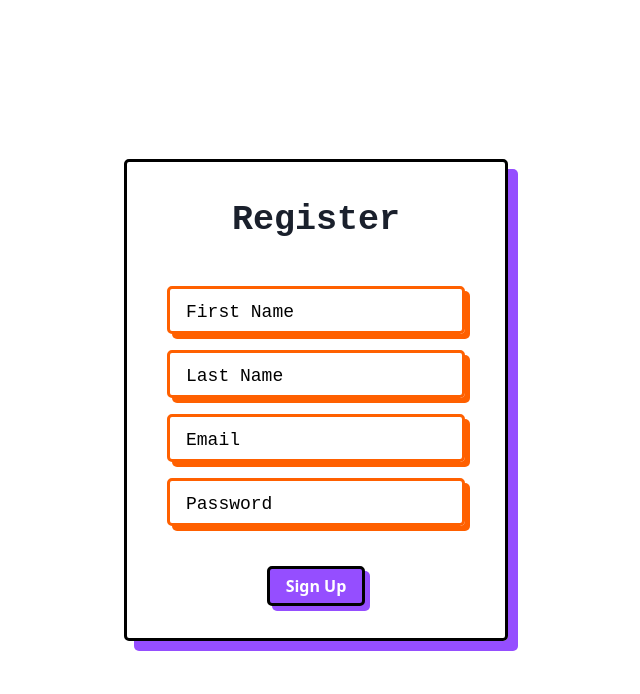
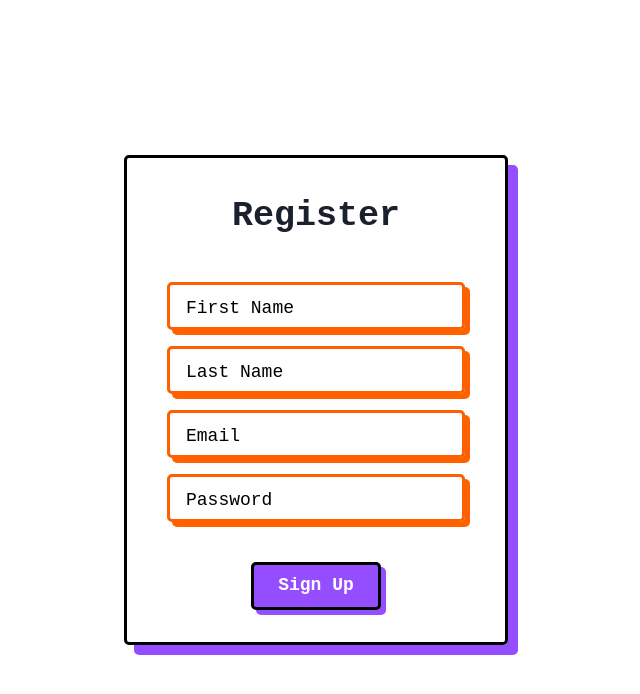
Before and after one commit to adasha-enterprises/geek-collectors-network, a React app in the folder apps/frontend/: page / in a window 1280 px wide. Shown: the top 694 px of the page, without its empty margins (324-964 px from the left). Built offline with nearby package versions, Linux system fonts and the light colour scheme.

Commit message:
feat(frontend): Add styling to button
Updated Sign Up button to have consistent theme styling

```diff
--- a/apps/frontend/src/components/CustomButton.tsx
+++ b/apps/frontend/src/components/CustomButton.tsx
@@ -7,11 +7,15 @@ function CustomButton(props: ButtonProps) {
   return (
     <Button
       color={theme.colors.primaryWhite}
+      fontFamily={theme.font.primaryFont}
       backgroundColor={theme.colors.primaryPurple}
+      size={"lg"}
       borderRadius={5}
       boxShadow={`5px 5px ${theme.colors.primaryPurple}`}
       border={"3px solid"}
       borderColor={theme.colors.primaryBlack}
+      _hover={{ backgroundColor: "#BFB9FA" }}
+      _placeholder={{ opacity: 1, color: "black " }}
       {...props}
     ></Button>
   );
```
